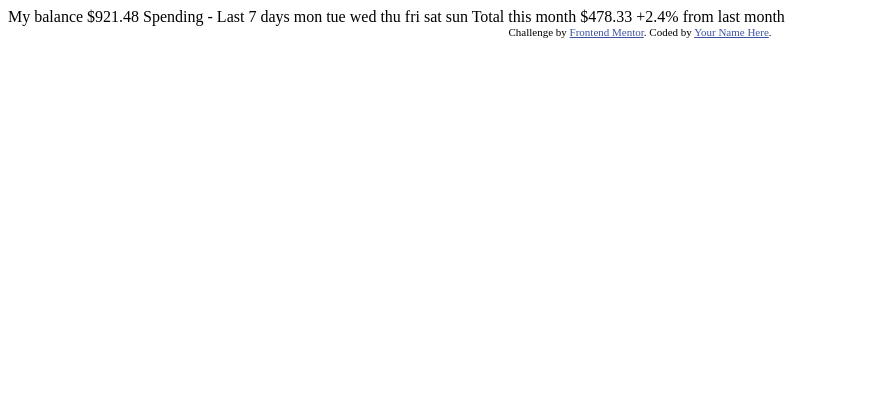
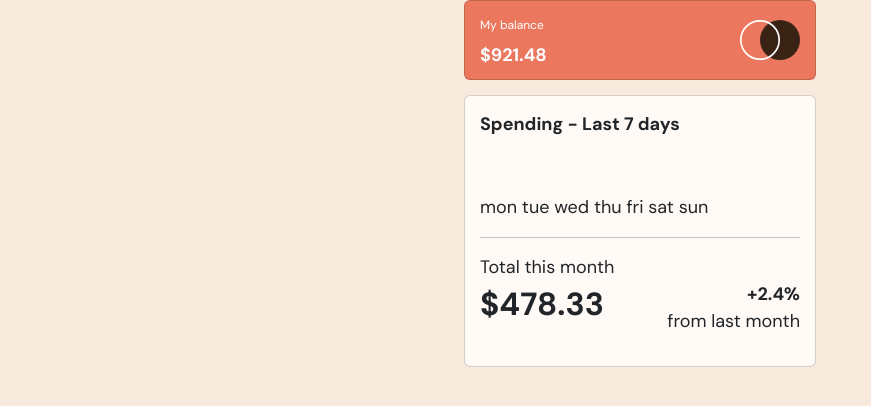
Before and after one commit to ashish-tiwari98/Expenses-chart-component, a plain HTML site: page index.html in a window 1280 px wide. Shown: the whole page, without its empty margins (0-871 px from the left). Drawn offline with nearby package versions, Linux system fonts and the light colour scheme.

Commit message:
Styling part done except for json data load

```diff
--- a/index.html
+++ b/index.html
@@ -5,22 +5,32 @@
   <meta name="viewport" content="width=device-width, initial-scale=1.0"> <!-- displays site properly based on user's device -->
 
   <link rel="icon" type="image/png" sizes="32x32" href="./images/favicon-32x32.png">
-
+  <link rel="preconnect" href="https://fonts.googleapis.com">
+  <link rel="preconnect" href="https://fonts.gstatic.com" crossorigin>
+  <link href="https://fonts.googleapis.com/css2?family=DM+Sans:ital,wght@0,400;0,700;1,400;1,700&display=swap" rel="stylesheet">
   <title>Frontend Mentor | Expenses chart component</title>
-
+  <link href="https://cdn.jsdelivr.net/npm/bootstrap@5.2.0-beta1/dist/css/bootstrap.min.css" rel="stylesheet" integrity="sha384-0evHe/X+R7YkIZDRvuzKMRqM+OrBnVFBL6DOitfPri4tjfHxaWutUpFmBp4vmVor" crossorigin="anonymous">
+  <link rel="stylesheet" href="styles.css" type="text/css">
   <!-- Feel free to remove these styles or customise in your own stylesheet 👍 -->
-  <style>
-    .attribution { font-size: 11px; text-align: center; }
-    .attribution a { color: hsl(228, 45%, 44%); }
-  </style>
 </head>
 <body>
-
-  My balance
-  $921.48
-
-  Spending - Last 7 days
-
+  <main class="container vertical">
+    <div class="card header">
+      <div class="row">
+      <div class="col-md-6">
+        <p class="mb-2">My balance</p>
+        <p><strong>$921.48</strong></p>
+      </div>
+      <div class="col-md-6 mt-1">
+      <img src="images/logo.svg">
+      </div>
+    </div>
+    </div>
+    <div class="card main-body">
+      <div class="card-title">
+        <p><strong>Spending - Last 7 days</strong></p>
+      </div>
+      <div class="card-body"></div>
         mon
         tue
         wed
@@ -28,16 +38,22 @@
         fri
         sat
         sun
+      <hr>
+        <p class="mb-0">Total this month</p>
+        <div class="row">
+          <div class="col-md-6">
+        <h2 class="mt-1"><strong>$478.33</strong></h2>
+          </div>
+          <div class="col-md-6">
+            <p class="mb-0 float"><strong>+2.4%</strong></p>
+           <p class="float">from last month</p>
+         </div>
+        </div>
+      </div>
+    </div>
+  </main>
+  <script src="https://cdn.jsdelivr.net/npm/bootstrap@5.2.0-beta1/dist/js/bootstrap.bundle.min.js" integrity="sha384-pprn3073KE6tl6bjs2QrFaJGz5/SUsLqktiwsUTF55Jfv3qYSDhgCecCxMW52nD2" crossorigin="anonymous">
 
-  Total this month
-  $478.33
-
-  +2.4%
-  from last month
-
-  <div class="attribution">
-    Challenge by <a href="https://www.frontendmentor.io?ref=challenge" target="_blank">Frontend Mentor</a>.
-    Coded by <a href="#">Your Name Here</a>.
-  </div>
+  </script>
 </body>
 </html>
--- /dev/null
+++ b/styles.css
@@ -0,0 +1,42 @@
+body{
+    margin:0;
+    padding:0;
+    box-sizing: border-box;
+    background-color:hsl(27, 66%, 92%);
+    font-family: 'DM Sans', sans-serif;
+    font-size: 18px;
+}
+
+.vertical{
+    /* min-height: 100%; align-items: center; */
+}
+
+.card{
+    width:22rem;
+    margin:auto;
+    padding:15px;
+}
+
+.header{
+    margin-bottom: 15px !important;
+    background-color: hsl(10, 79%, 65%);
+    color:white;
+    height:80px;
+}
+
+.col-md-6 img{
+    float: right;
+    width:60px;
+}
+
+.mb-2{
+    font-size: 12px;
+}
+
+.main-body{
+    background-color: hsl(33, 100%, 98%);
+}
+
+.float{
+    float: right;
+}
```
Lines whose indentation alone changed are shown as unchanged.
